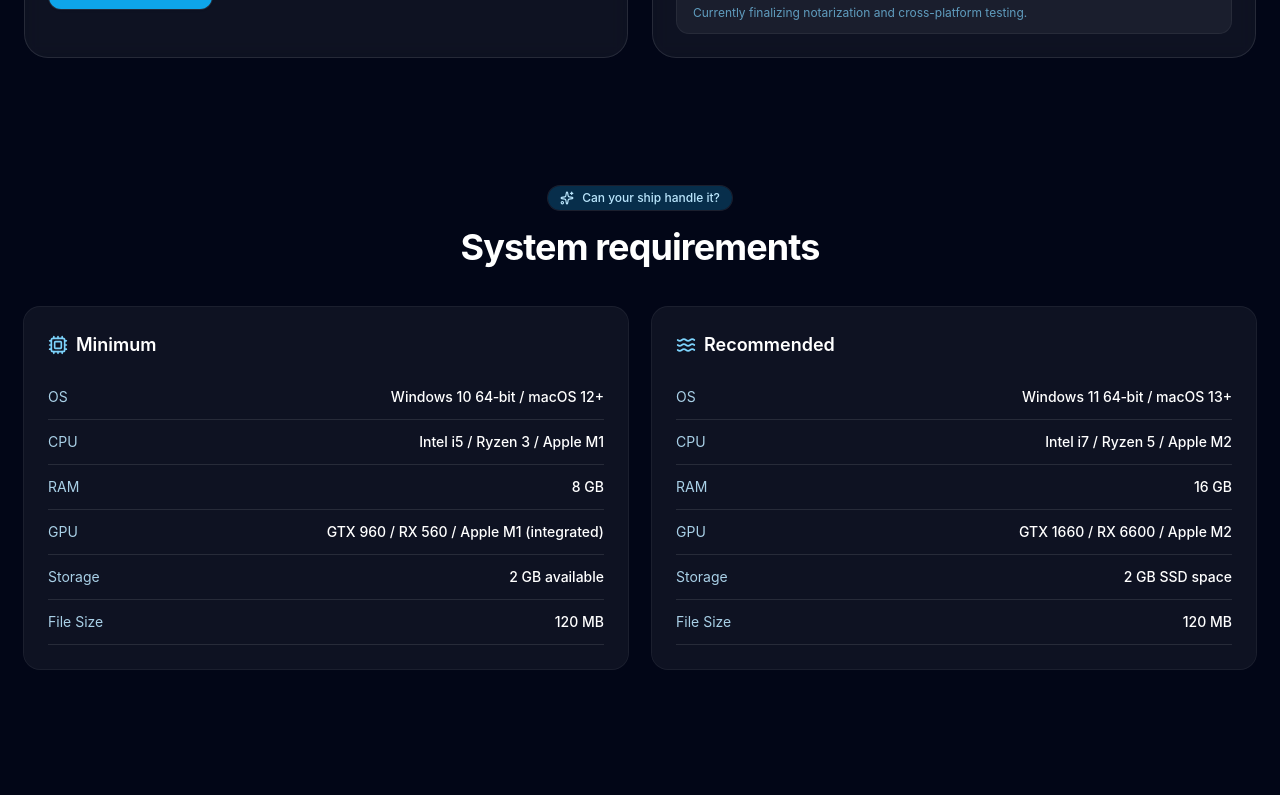
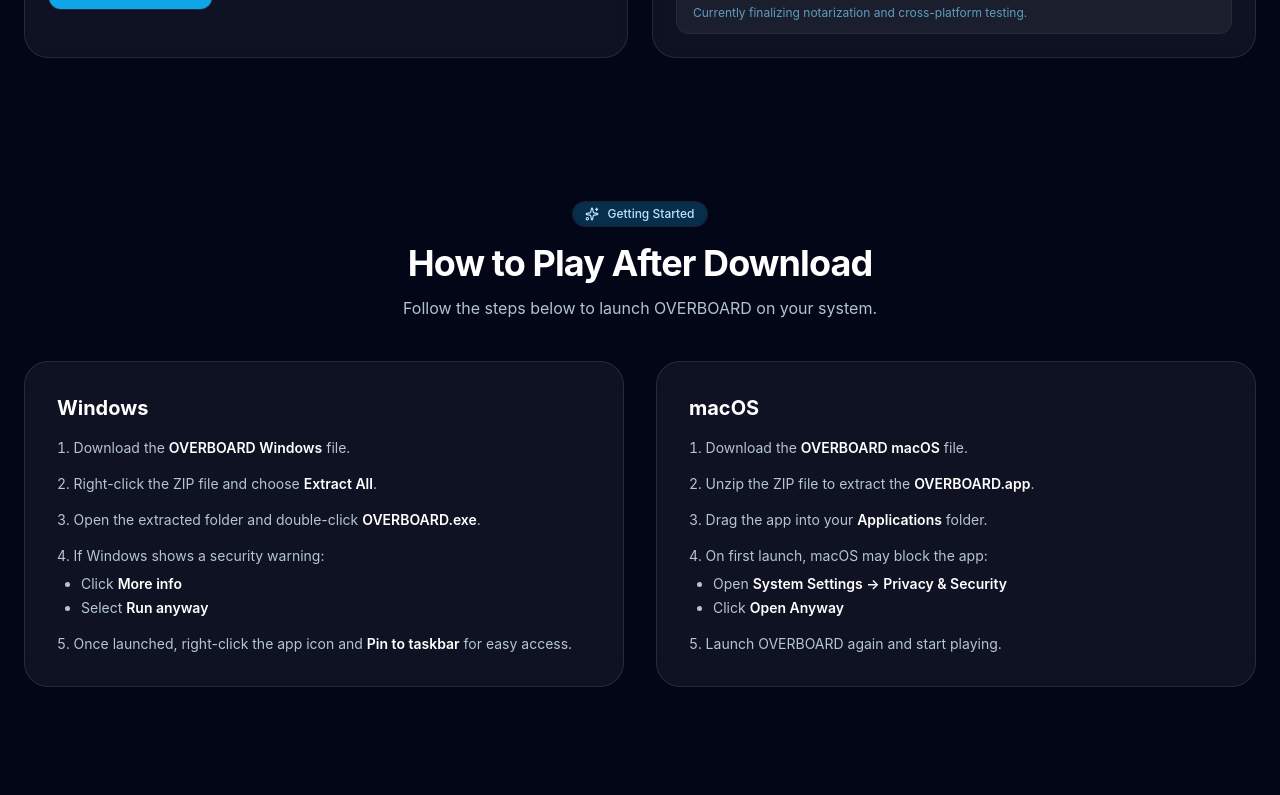
Before and after one commit to MUHARABI/overboard-site, a React (Vite) app: page / in a window 1280 px wide. Shown: the part 1520-2315 px from the top of the page. Built offline with nearby package versions, Linux system fonts and the light colour scheme.

Commit message:
Clean deployment for GitHub Pages

```diff
--- a/src/OverboardSite.jsx
+++ b/src/OverboardSite.jsx
@@ -281,6 +281,60 @@
         </Container>
       </section>
 
+            {/* How to Play After Download */}
+      <section className="relative py-20">
+        <Container>
+          <SectionTitle
+            eyebrow="Getting Started"
+            title="How to Play After Download"
+            subtitle="Follow the steps below to launch OVERBOARD on your system."
+          />
+
+          <div className="grid gap-8 lg:grid-cols-2">
+
+            {/* Windows Steps */}
+            <div className="rounded-3xl border border-white/10 bg-white/5 p-8 backdrop-blur">
+              <h3 className="mb-4 text-xl font-bold text-white">Windows</h3>
+
+              <ol className="space-y-4 text-sm text-sky-100/80 list-decimal list-inside">
+                <li>Download the <span className="font-semibold text-white">OVERBOARD Windows</span> file.</li>
+                <li>Right-click the ZIP file and choose <span className="font-semibold text-white">Extract All</span>.</li>
+                <li>Open the extracted folder and double-click <span className="font-semibold text-white">OVERBOARD.exe</span>.</li>
+                <li>
+                  If Windows shows a security warning:
+                  <ul className="mt-2 ml-6 list-disc space-y-1">
+                    <li>Click <span className="font-semibold text-white">More info</span></li>
+                    <li>Select <span className="font-semibold text-white">Run anyway</span></li>
+                  </ul>
+                </li>
+                <li>Once launched, right-click the app icon and <span className="font-semibold text-white">Pin to taskbar</span> for easy access.</li>
+              </ol>
+            </div>
+
+            {/* macOS Steps */}
+            <div className="rounded-3xl border border-white/10 bg-white/5 p-8 backdrop-blur">
+              <h3 className="mb-4 text-xl font-bold text-white">macOS</h3>
+
+              <ol className="space-y-4 text-sm text-sky-100/80 list-decimal list-inside">
+                <li>Download the <span className="font-semibold text-white">OVERBOARD macOS</span> file.</li>
+                <li>Unzip the ZIP file to extract the <span className="font-semibold text-white">OVERBOARD.app</span>.</li>
+                <li>Drag the app into your <span className="font-semibold text-white">Applications</span> folder.</li>
+                <li>
+                  On first launch, macOS may block the app:
+                  <ul className="mt-2 ml-6 list-disc space-y-1">
+                    <li>Open <span className="font-semibold text-white">System Settings → Privacy & Security</span></li>
+                    <li>Click <span className="font-semibold text-white">Open Anyway</span></li>
+                  </ul>
+                </li>
+                <li>Launch OVERBOARD again and start playing.</li>
+              </ol>
+            </div>
+
+          </div>
+        </Container>
+      </section>
+
+
       {/* Requirements */}
       <section className="relative py-16">
         <Container>
@@ -288,21 +342,19 @@
           <div className="grid gap-6 lg:grid-cols-2">
             <div className="rounded-2xl bg-white/5 p-6 ring-1 ring-white/10">
               <h3 className="mb-4 flex items-center gap-2 text-lg font-semibold text-white"><Cpu className="h-5 w-5 text-sky-300"/> Minimum</h3>
-              <RequirementRow label="OS" value="Windows 10 64‑bit / macOS 12+" />
-              <RequirementRow label="CPU" value="Intel i5 / Ryzen 3 / Apple M1" />
-              <RequirementRow label="RAM" value="8 GB" />
+              <RequirementRow label="CPU" value="Intel i3 / Ryzen 3 / Apple M1" />
+              <RequirementRow label="RAM" value="4 GB" />
               <RequirementRow label="GPU" value="GTX 960 / RX 560 / Apple M1 (integrated)" />
               <RequirementRow label="Storage" value="2 GB available" />
-              <RequirementRow label="File Size" value="120 MB" />
+              <RequirementRow label="File Size" value="100 MB" />
             </div>
             <div className="rounded-2xl bg-white/5 p-6 ring-1 ring-white/10">
               <h3 className="mb-4 flex items-center gap-2 text-lg font-semibold text-white"><Waves className="h-5 w-5 text-sky-300"/> Recommended</h3>
-              <RequirementRow label="OS" value="Windows 11 64‑bit / macOS 13+" />
-              <RequirementRow label="CPU" value="Intel i7 / Ryzen 5 / Apple M2" />
-              <RequirementRow label="RAM" value="16 GB" />
+              <RequirementRow label="CPU" value="Intel i7 / Ryzen 7 / Apple M2" />
+              <RequirementRow label="RAM" value="8 GB" />
               <RequirementRow label="GPU" value="GTX 1660 / RX 6600 / Apple M2" />
               <RequirementRow label="Storage" value="2 GB SSD space" />
-              <RequirementRow label="File Size" value="120 MB" />
+              <RequirementRow label="File Size" value="100 MB" />
             </div>
           </div>
         </Container>
```
Also changed, not shown: 5 other files (tests, documents, lock files or other folders).
